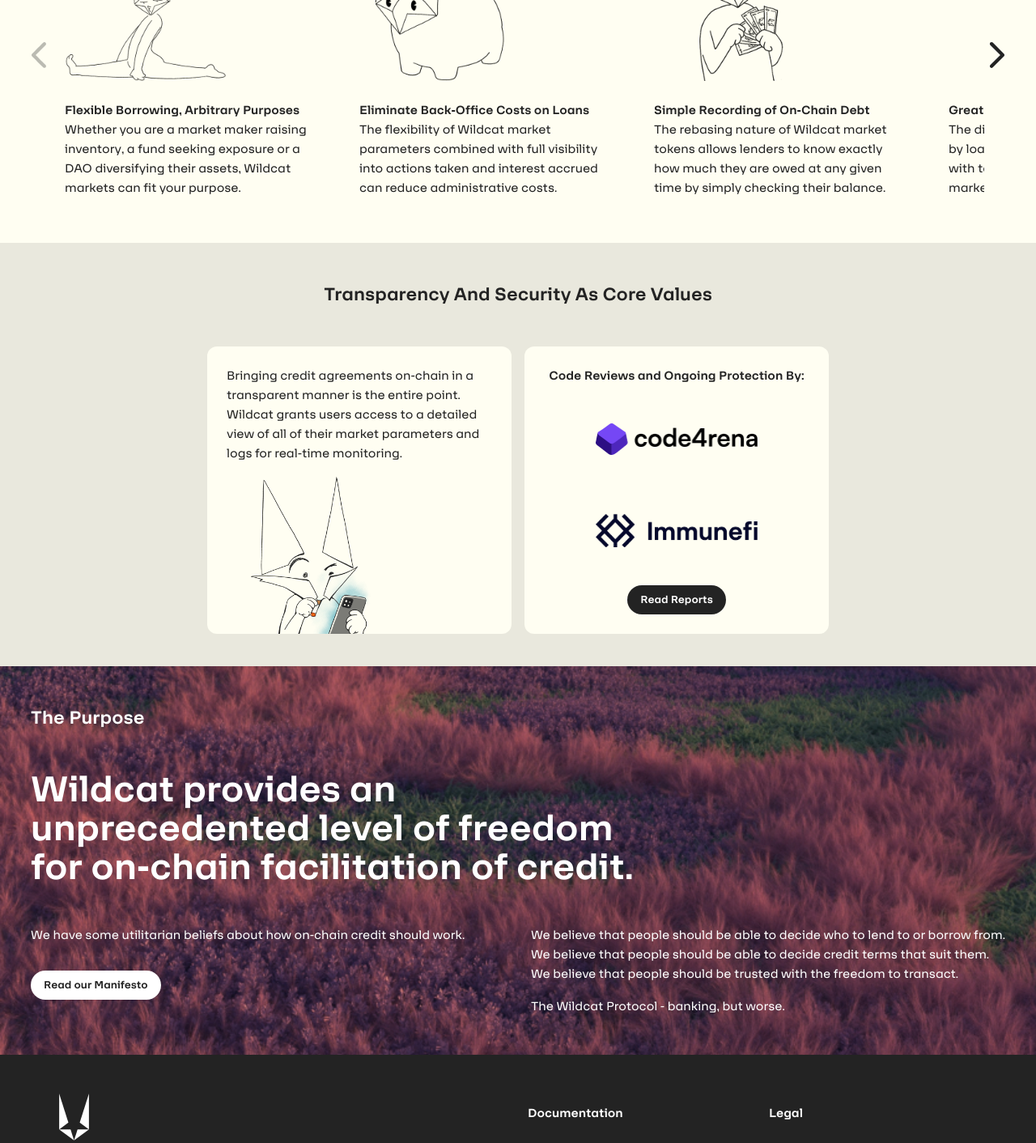
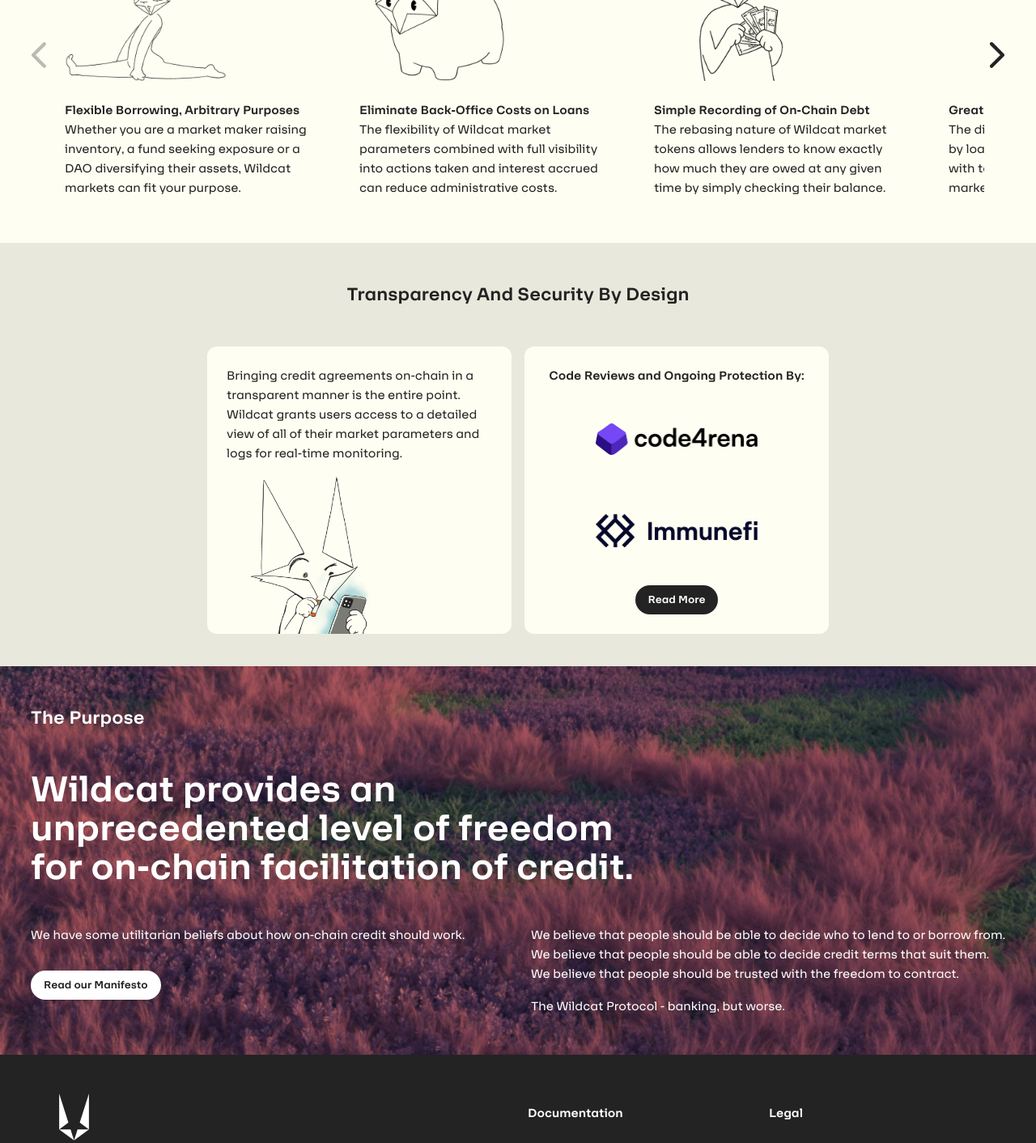
Before and after one commit to wildcat-finance/wildcat-landing, a Next.js app: page / in a window 1280 px wide. Shown: the part 1913-3325 px from the top of the page at 81% size. Built offline with nearby package versions, Linux system fonts and the light colour scheme.

Commit message:
Update page.tsx

```diff
--- a/src/app/page.tsx
+++ b/src/app/page.tsx
@@ -179,7 +179,7 @@
             </section>
 
             <section className='bg-[#E9E8DD] text-black px-4 sm:px-8'>
-                <h2 className='text-center'>Transparency And Security As Core Values</h2>
+                <h2 className='text-center'>Transparency And Security By Design</h2>
                 <div className='flex flex-col md:grid grid-cols-12 gap-4 max-w-3xl mx-auto pb-10'>
                     <div className='col-span-12 md:col-span-6 rounded-xl bg-bg-card p-6 md:h-[calc(315px+40px)]'>
                         <p>
@@ -216,7 +216,7 @@
                         />
                         <a href='https://wildcat-protocol.gitbook.io/wildcat/security-measures/code-security-reviews'
                            target="_blank">
-                            <button className='bg-black text-white'>Read Reports</button>
+                            <button className='bg-black text-white'>Read More</button>
                         </a>
                     </div>
                 </div>
@@ -246,7 +246,7 @@
                         <div className='col-span-6 text-white'>
                             <p>We believe that people should be able to decide who to lend to or borrow from.</p>
                             <p>We believe that people should be able to decide credit terms that suit them.</p>
-                            <p>We believe that people should be trusted with the freedom to transact.</p>
+                            <p>We believe that people should be trusted with the freedom to contract.</p>
                             <p className={"pt-4"}>The Wildcat Protocol - banking, but worse.</p>
                         </div>
                     </div>
@@ -274,7 +274,7 @@
                                     <li>
                                         <a
                                             href={
-                                                "https://github.com/wildcat-finance/wildcat-whitepaper/blob/main/whitepaper_v0.2.pdf"
+                                                "https://github.com/wildcat-finance/wildcat-whitepaper/blob/main/whitepaper_v1.0.pdf"
                                             }
                                             target={"_blank"}
                                             rel='noopener noreferrer'
```
